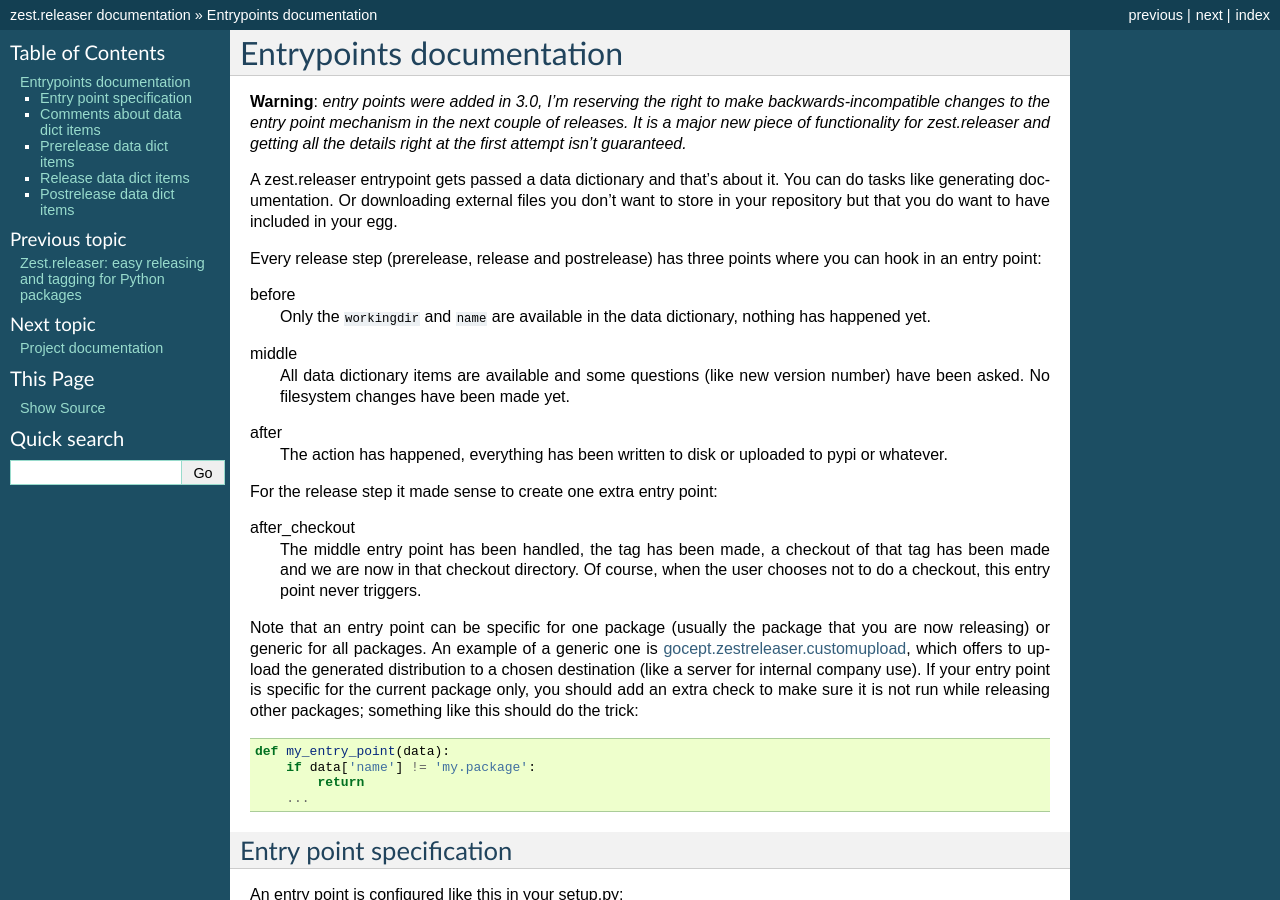
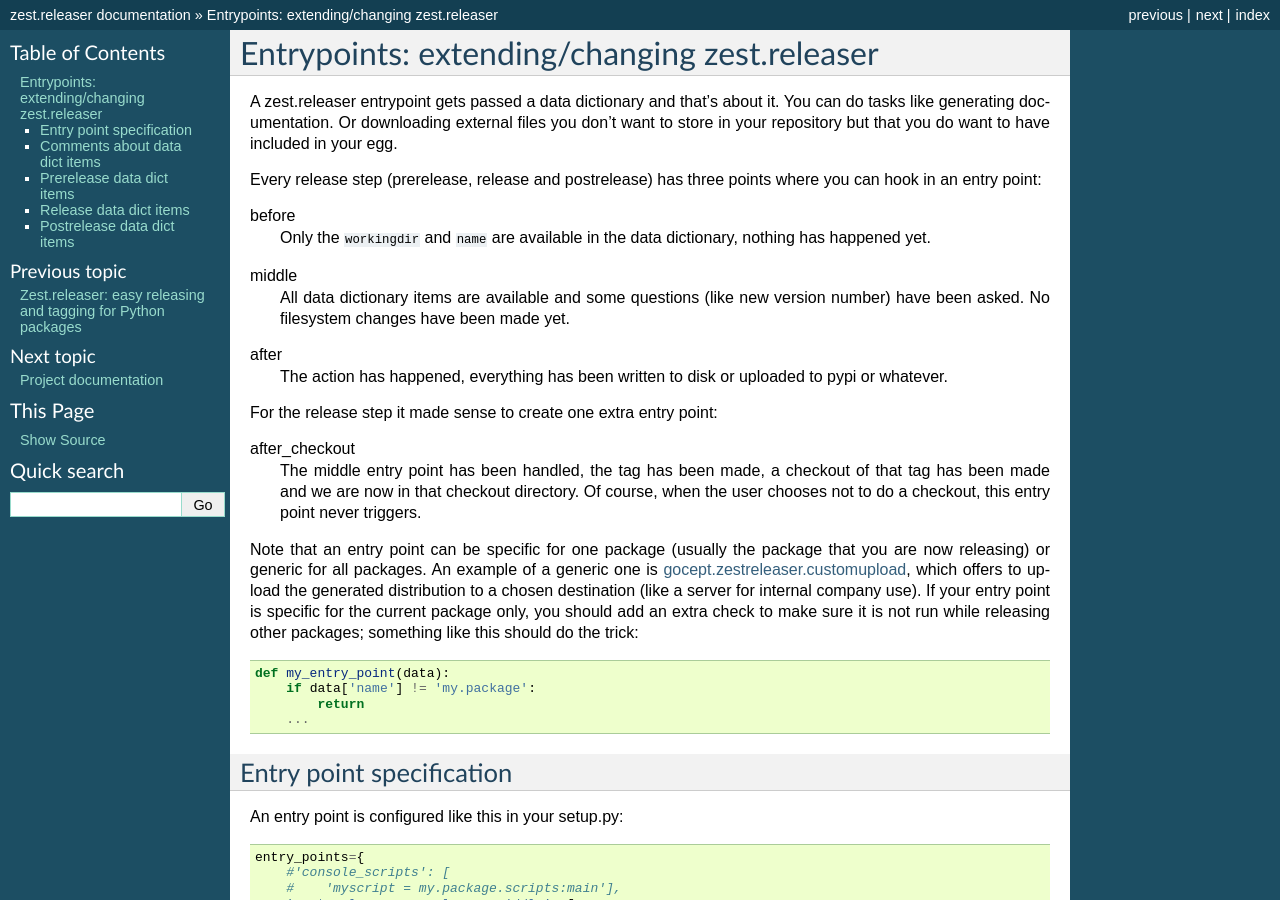
Before and after one commit to zestsoftware/zest.releaser, a Sphinx documentation site: the page built from doc/source/entrypoints.rst, in a window 1280 px wide and 900 px high. Built offline with Sphinx 7.4.7, drawn with Linux system fonts in a browser that asks for light colours; some of the changed text lies outside the part shown.

Commit message:
Improved the title, removed the 'can be changed' warning

```diff
--- a/doc/source/entrypoints.rst
+++ b/doc/source/entrypoints.rst
@@ -1,10 +1,5 @@
-Entrypoints documentation
-=========================
-
-**Warning**: *entry points were added in 3.0, I'm reserving the right to make
-backwards-incompatible changes to the entry point mechanism in the next couple
-of releases.  It is a major new piece of functionality for zest.releaser and
-getting all the details right at the first attempt isn't guaranteed.*
+Entrypoints: extending/changing zest.releaser
+=============================================
 
 A zest.releaser entrypoint gets passed a data dictionary and that's about it.
 You can do tasks like generating documentation.  Or downloading external files
```
